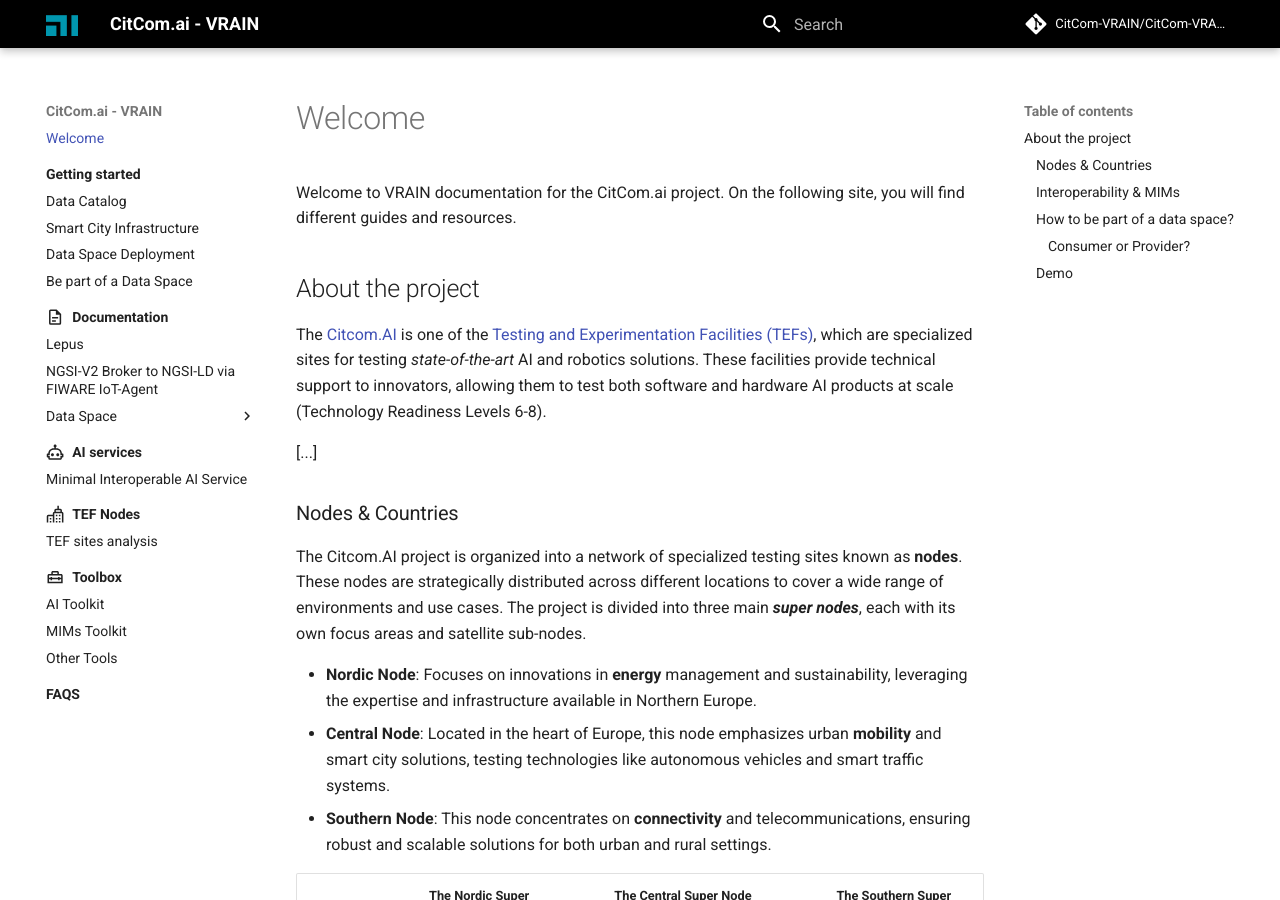
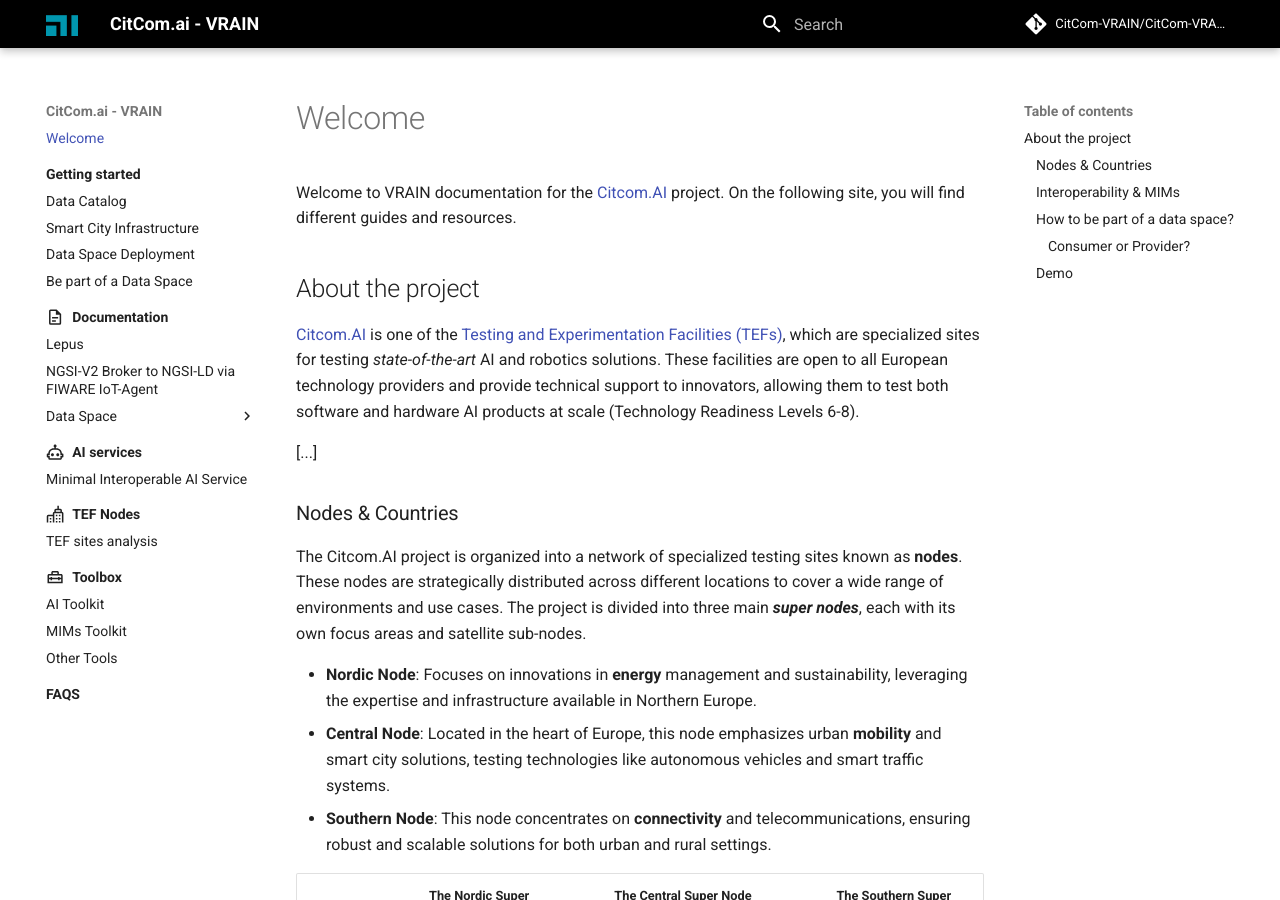
Before and after one commit to riseupalex/CitComAI-Hub.github.io, an MkDocs documentation site: the page built from docs/welcome.md, in a window 1280 px wide and 900 px high. Built offline with MkDocs 1.6.1 and Material for MkDocs 9.7.7, drawn with Linux system fonts in a browser that asks for light colours; comment, search, counter and statistics services are not loaded.

Commit message:
Minor changes

```diff
--- a/docs/welcome.md
+++ b/docs/welcome.md
@@ -1,10 +1,10 @@
 # Welcome
 
-Welcome to VRAIN documentation for the CitCom.ai project. On the following site, you will find different guides and resources.
+Welcome to VRAIN documentation for the [Citcom.AI](https://citcom.ai) project. On the following site, you will find different guides and resources.
 
 ## About the project
 
-The [Citcom.AI](https://citcom.ai) is one of the [Testing and Experimentation Facilities (TEFs)](https://digital-strategy.ec.europa.eu/en/activities/testing-and-experimentation-facilities), which are specialized sites for testing *state-of-the-art* AI and robotics solutions. These facilities provide technical support to innovators, allowing them to test both software and hardware AI products at scale (Technology Readiness Levels 6-8).
+[Citcom.AI](https://citcom.ai) is one of the [Testing and Experimentation Facilities (TEFs)](https://digital-strategy.ec.europa.eu/en/activities/testing-and-experimentation-facilities), which are specialized sites for testing *state-of-the-art* AI and robotics solutions. These facilities are open to all European technology providers and provide technical support to innovators, allowing them to test both software and hardware AI products at scale (Technology Readiness Levels 6-8).
 
 [...]
 
```
